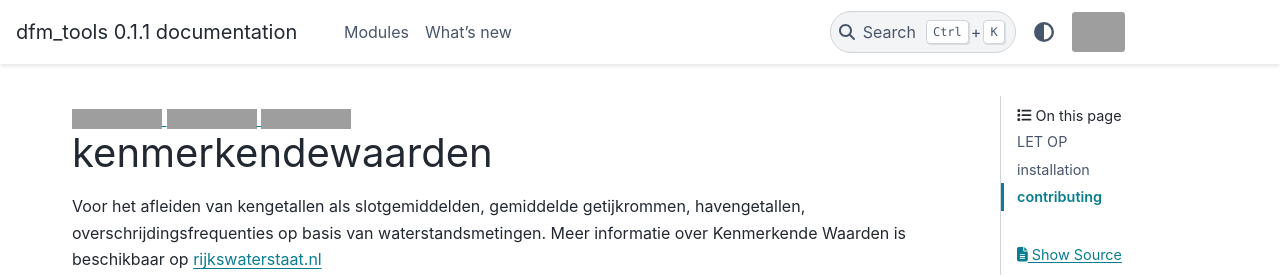
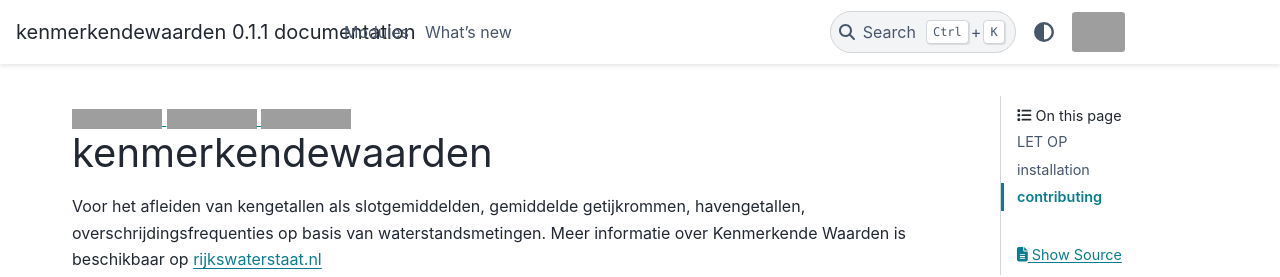
Before and after one commit to Deltares-research/kenmerkendewaarden, a Sphinx documentation site: the page built from docs/index.rst, in a window 1280 px wide. Shown: the top 277 px of the page. Built offline with Sphinx 7.4.7 and the PyData theme 0.15.4, drawn with Linux system fonts in a browser that asks for light colours; the version number is read from the project's files by our own code; grey boxes are pictures that could not be loaded.

Commit message:
fixed sphinx

```diff
--- a/docs/conf.py
+++ b/docs/conf.py
@@ -22,7 +22,7 @@ import os
 import sys
 sys.path.insert(0, os.path.abspath('..'))
 
-import dfm_tools
+import kenmerkendewaarden
 
 # -- General configuration ---------------------------------------------
 
@@ -47,7 +47,7 @@ source_suffix = '.rst'
 master_doc = 'index'
 
 # General information about the project.
-project = u'dfm_tools'
+project = u'kenmerkendewaarden'
 copyright = u"Deltares"
 author = u"Jelmer Veenstra"
 
@@ -56,9 +56,9 @@ author = u"Jelmer Veenstra"
 # the built documents.
 #
 # The short X.Y version.
-version = dfm_tools.__version__
+version = kenmerkendewaarden.__version__
 # The full version, including alpha/beta/rc tags.
-release = dfm_tools.__version__
+release = kenmerkendewaarden.__version__
 
 # The language for content autogenerated by Sphinx. Refer to documentation
 # for a list of supported languages.
@@ -96,7 +96,7 @@ html_theme_options = {
     "icon_links": [
         {
             "name": "GitHub",
-            "url": "https://github.com/Deltares/dfm_tools",  # required
+            "url": "https://github.com/Deltares-research/kenmerkendewaarden",  # required
             "icon": "https://upload.wikimedia.org/wikipedia/commons/9/91/Octicons-mark-github.svg",
             "type": "url",
         },
```
